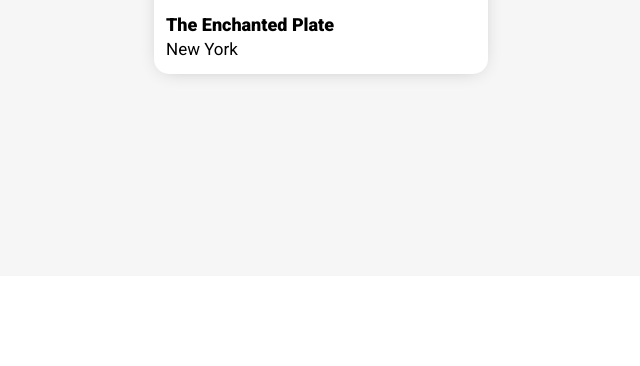
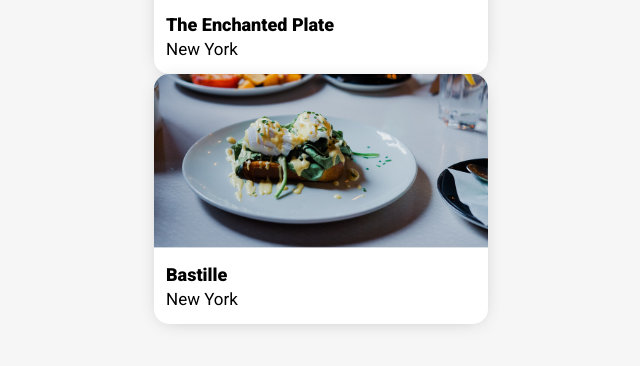
Before and after one commit to MiroslavDermendzhiev/project-3, a website: page main.html in a window 1280 px wide. Shown: the part 1387-1753 px from the top of the page, without its empty margins (319-959 px from the left). Before the commit the page ends 1663 px from the top, so only its background shows below. Drawn offline with Linux system fonts and the light colour scheme; a web font is replaced by a local one.

Commit message:
Third card created

```diff
--- a/main.html
+++ b/main.html
@@ -72,16 +72,16 @@
           <h3 class="restaurants-cards--name">The Enchanted Plate</h3>
           <p class="restaurants-cards--location">New York</p>
         </a>
-        <!-- <a href="#" class="restaurants-cards restaurants-the_full_palette">
+        <a href="#" class="restaurants-cards restaurants-bastille">
           <img
             class="restaurants-cards--img"
-            src="./images/restaurants/jay-wennington-N_Y88TWmGwA-unsplash.jpg"
+            src="./images/restaurants/toa-heftiba-DQKerTsQwi0-unsplash.jpg"
             alt="The Full Palette food portion"
           />
-          <h3 class="restaurants-cards--name">The Full Palette</h3>
+          <h3 class="restaurants-cards--name">Bastille</h3>
           <p class="restaurants-cards--location">New York</p>
         </a>
-        <a href="#" class="restaurants-cards restaurants-the_full_palette">
+        <!-- <a href="#" class="restaurants-cards restaurants-the_full_palette">
           <img
             class="restaurants-cards--img"
             src="./images/restaurants/jay-wennington-N_Y88TWmGwA-unsplash.jpg"
--- a/sass/pages/_home.scss
+++ b/sass/pages/_home.scss
@@ -123,7 +123,7 @@ main {
     }
   }
   .restaurants {
-    height: 820px;
+    height: 1500px;
     width: 100%;
     background: $clr-bckgr--primary;
     display: flex;
```
Also changed, not shown: css/main.css.
